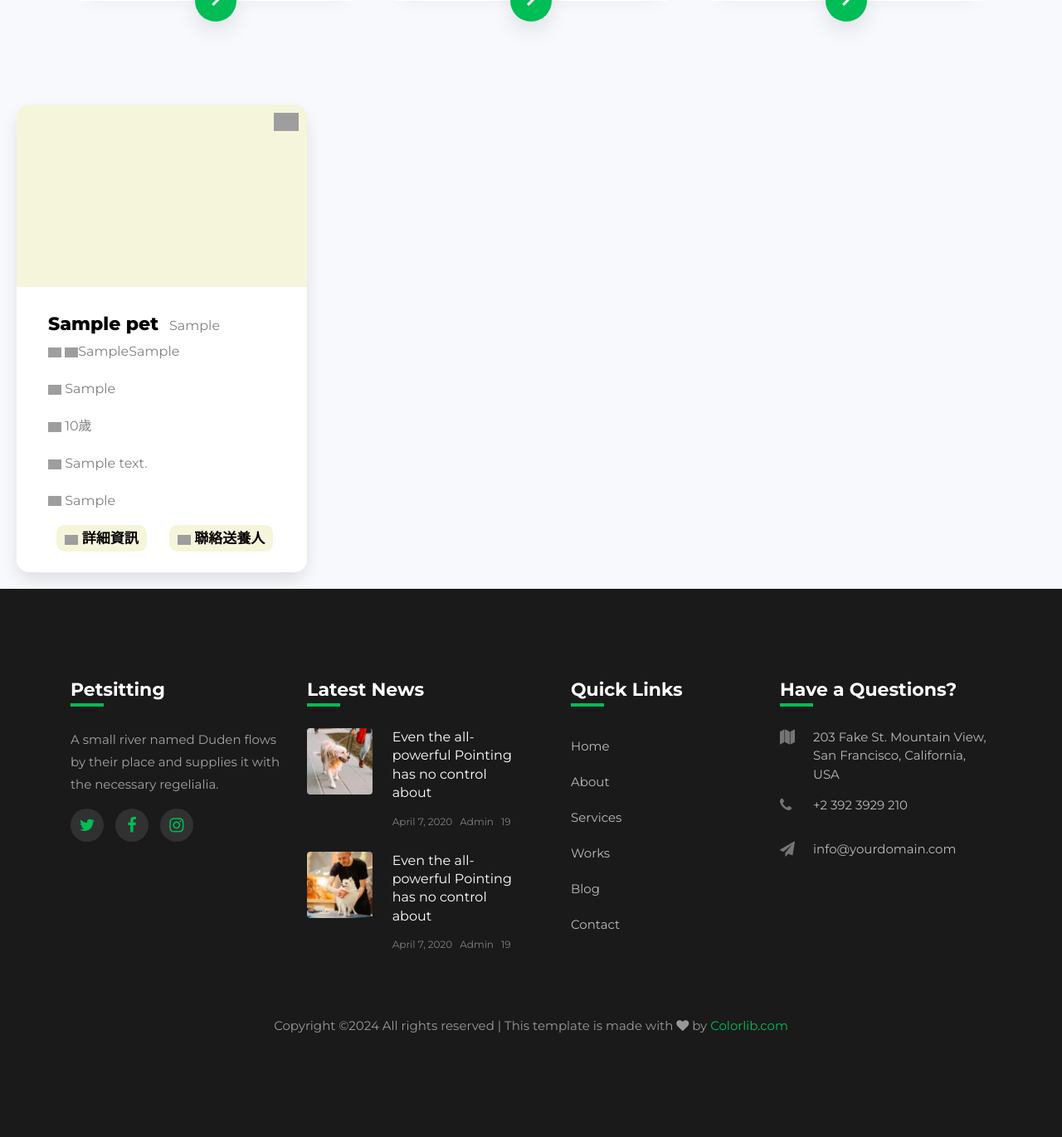
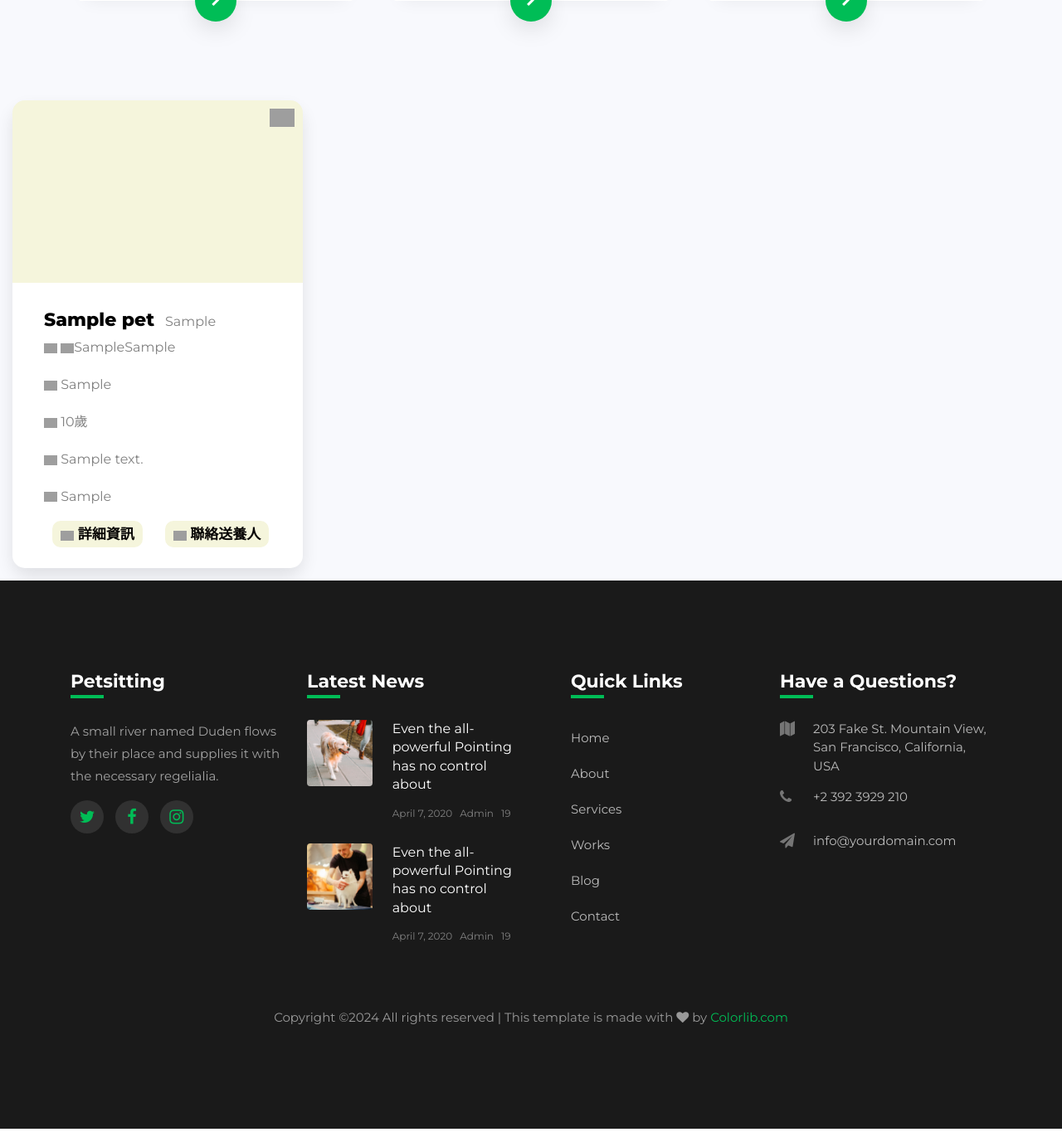
Before and after one commit to liuuu04/SA, a PHP site: page / in a window 1280 px wide. Shown: the part 1029-2400 px from the top of the page at 83% size. Run offline with PHP 8.4, Linux system fonts and the light colour scheme; tables that the repository leaves empty or names only in its code hold one stand-in row (values such as "Sample post"); some libraries are stand-ins or nearby versions; some web fonts are replaced; grey boxes are pictures that could not be loaded.

Commit message:
Update newcss.css

```diff
--- a/petsitting-master/petsitting-master/newcss.css
+++ b/petsitting-master/petsitting-master/newcss.css
@@ -2,12 +2,17 @@
     background-color: #f8f9fd;
   }
 
+  .contain{
+    display: flex;
+    flex-wrap: wrap;
+    justify-content: center;
+  }
   .petframe {
     width: 350px;
     border-radius: 20px;
     box-shadow: 0 10px 20px rgba(0, 0, 0, 0.1);
-
-    margin: 20px;
+    margin: 15px;
+    background-color: #fff;
 
   }
 
```
